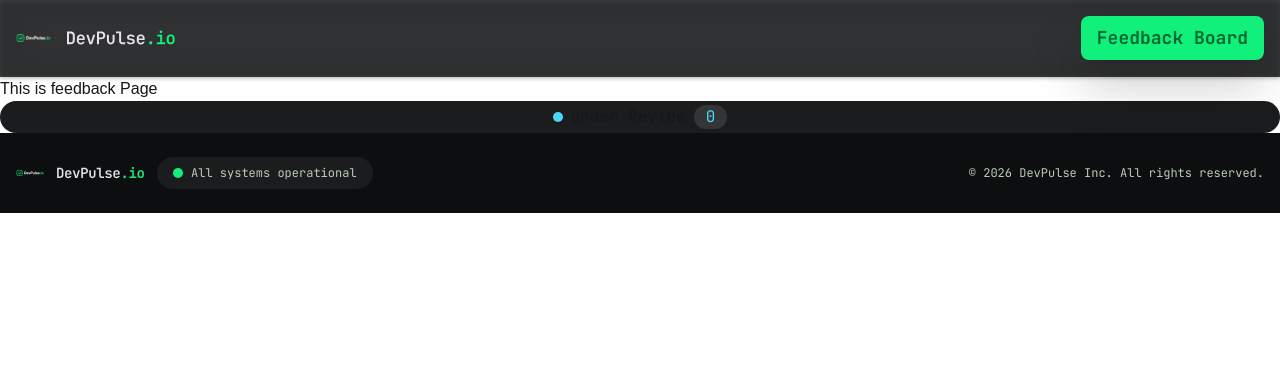
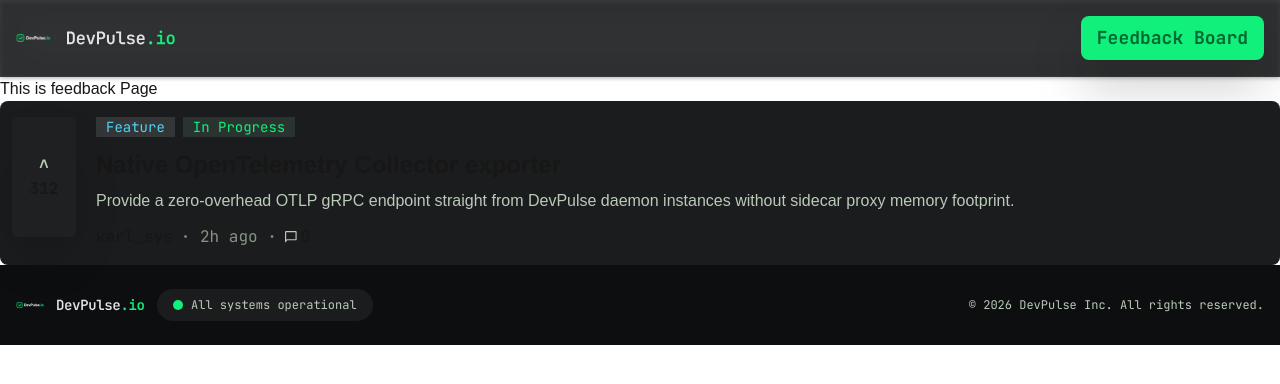
Before and after one commit to abhinavan00/developer_saas_waitlist_and_feedback, a Next.js app: page /feedback in a window 1280 px wide. Shown: the top 384 px of the page. Built offline with nearby package versions, Linux system fonts and the light colour scheme.

Commit message:
Feedback card component skeleton complete

```diff
--- a/app/feedback/page.tsx
+++ b/app/feedback/page.tsx
@@ -1,12 +1,11 @@
 import StatusPill from "@/components/StatusPill";
+import FeedbackCard from "@/components/FeedbackCard";
 
 export default function Feedback() {
     return (
         <main>
             This is feedback Page
-            <StatusPill status="planned">
-                Under Review
-            </StatusPill>
+            <FeedbackCard />
         </main>
     )
 }
--- /dev/null
+++ b/components/FeedbackCard.tsx
@@ -0,0 +1,35 @@
+import Image from 'next/image';
+import commentIcon from '@/public/comment-icon.svg';
+
+export default function FeedbackCard({type, status}:{
+    type?:string
+    status?:string
+}) {
+    return (
+        <div className={`bg-[#1B1C1E] py-4 pl-24 pr-10 relative flex flex-col gap-3 rounded-lg`}>
+            <div className={`bg-[#1F2022] font-mono font-semibold w-16 h-30 absolute left-3 flex flex-col justify-center items-center rounded-md shadow-2xl`}>
+                <div className={`text-[#BACBB9]`}>˄</div>
+                312
+            </div>
+            <div className={`font-mono text-sm flex gap-2`}>
+                <span className={`bg-[#343537] text-[#4CD7F6] px-2.5`}>Feature</span>
+                <span className={`bg-[#B4FFC0]/10 text-[#10F07A] px-2.5`}>In Progress</span>
+            </div>
+            <div className={`flex flex-col gap-2`}>
+                <p className={`font-semibold text-xl lg:text-2xl`}>Native OpenTelemetry Collector exporter</p>
+                <p className={`text-sm text-[#BACBB9] line-clamp-2 lg:text-base`}>
+                    Provide a zero-overhead OTLP gRPC endpoint straight from DevPulse daemon
+                    instances without sidecar proxy memory footprint.
+                </p>
+            </div>
+            <div className={`font-mono text-sm flex gap-2 lg:text-base`}>
+                karl_sys
+                <span className={`text-[#849584]`}>· 2h ago ·</span>
+                <span className={`flex gap-1`}>
+                    <Image src={commentIcon} alt='comment icon' />
+                    0
+                </span>
+            </div>
+        </div>
+    )
+}
```
Also changed, not shown: public/comment-icon.svg (added).
